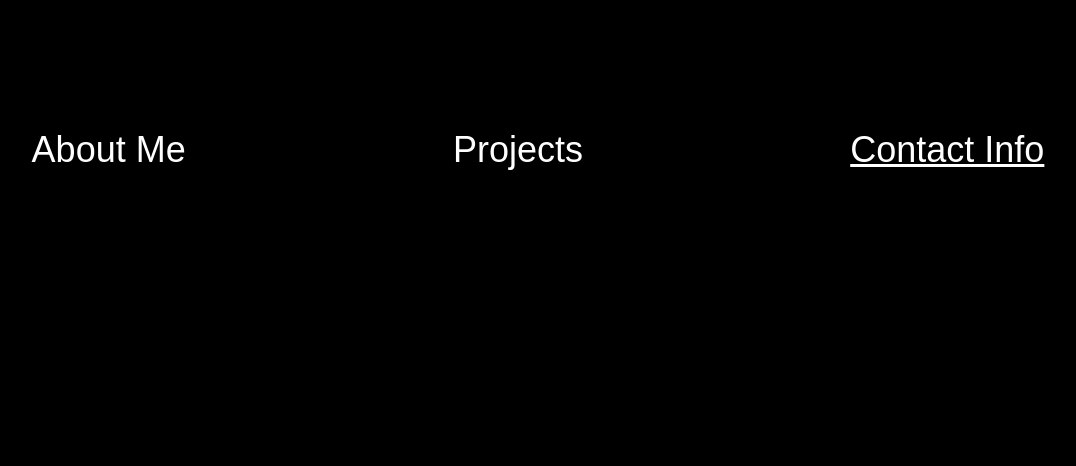
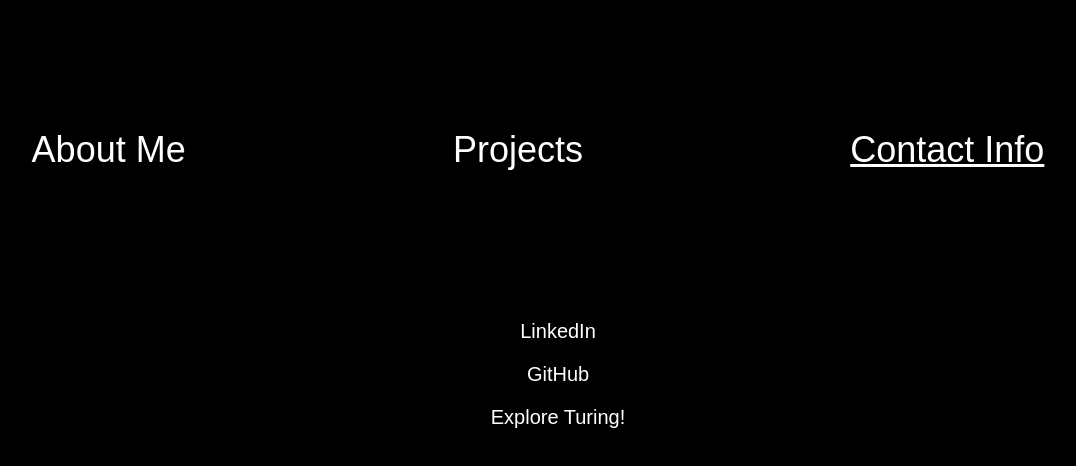
Before and after one commit to colev1/portfolio-site, a React (Create React App) app: page /contact in a window 1280 px wide. Shown: the top 466 px of the page, without its empty margins (102-1178 px from the left). Built offline with nearby package versions, Linux system fonts and the light colour scheme; a web font is replaced by a local one.

Commit message:
Add links to github and linkedin

```diff
--- a/src/App.js
+++ b/src/App.js
@@ -2,6 +2,7 @@ import React, {Component} from 'react';
 import './App.scss';
 import Home from './Home/Home';
 import About from './About/About';
+import Contact from './Contact/Contact';
 import { Route, NavLink } from 'react-router-dom';
 
 
@@ -20,6 +21,7 @@ class App extends Component {
         </nav>
         <Route exact path='/' component={Home} />
         <Route path='/about' component={About} />
+        <Route path='/contact' component={Contact} />
       </div>
     );
   }
--- /dev/null
+++ b/src/Contact/Contact.js
@@ -0,0 +1,26 @@
+import React, {Component} from 'react';
+import './Contact.scss'
+import headshot from '../headshot.jpg'
+
+class Contact extends Component {
+    render() {
+        return (
+            <div className="contact-container">
+               {/* <img src={headshot} className="headshot"/> */}
+               <ul>
+               <a href="https://www.linkedin.com/in/cole-vanacore/"> LinkedIn </a>
+               </ul>
+               <ul>
+               <a href="https://www.github.com/colev1"> GitHub </a>
+
+               </ul>
+               <ul>
+               <a href="https://www.turing.io"> Explore Turing! </a>
+
+               </ul>
+            </div>
+        )
+    }
+}
+
+export default Contact;
--- /dev/null
+++ b/src/Contact/Contact.scss
@@ -0,0 +1,11 @@
+.contact-container {
+    // display: flex;
+    // flex-direction: column;
+    // height: 100%;
+    // justify-content: space-around;
+    align-items: center;
+}
+
+ul {
+    font-size: 20px;
+}
```
